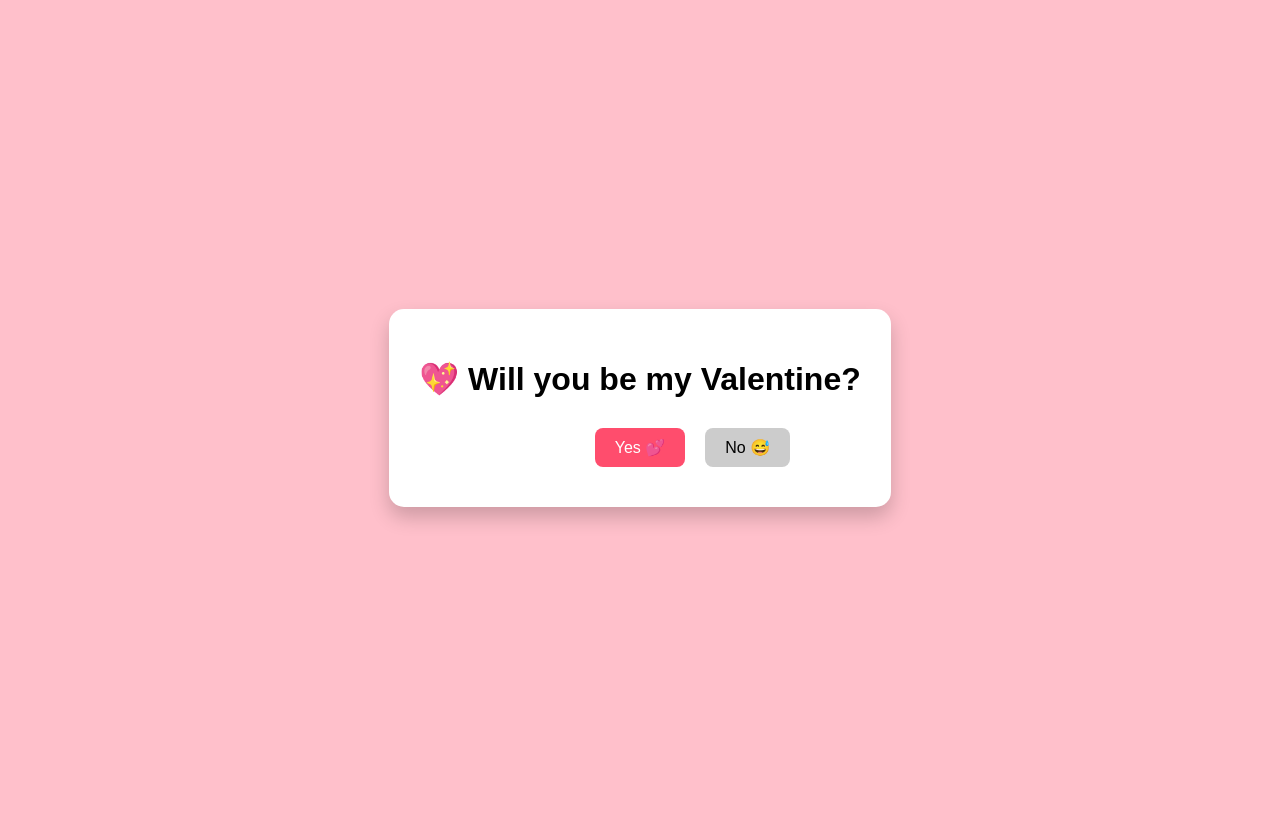
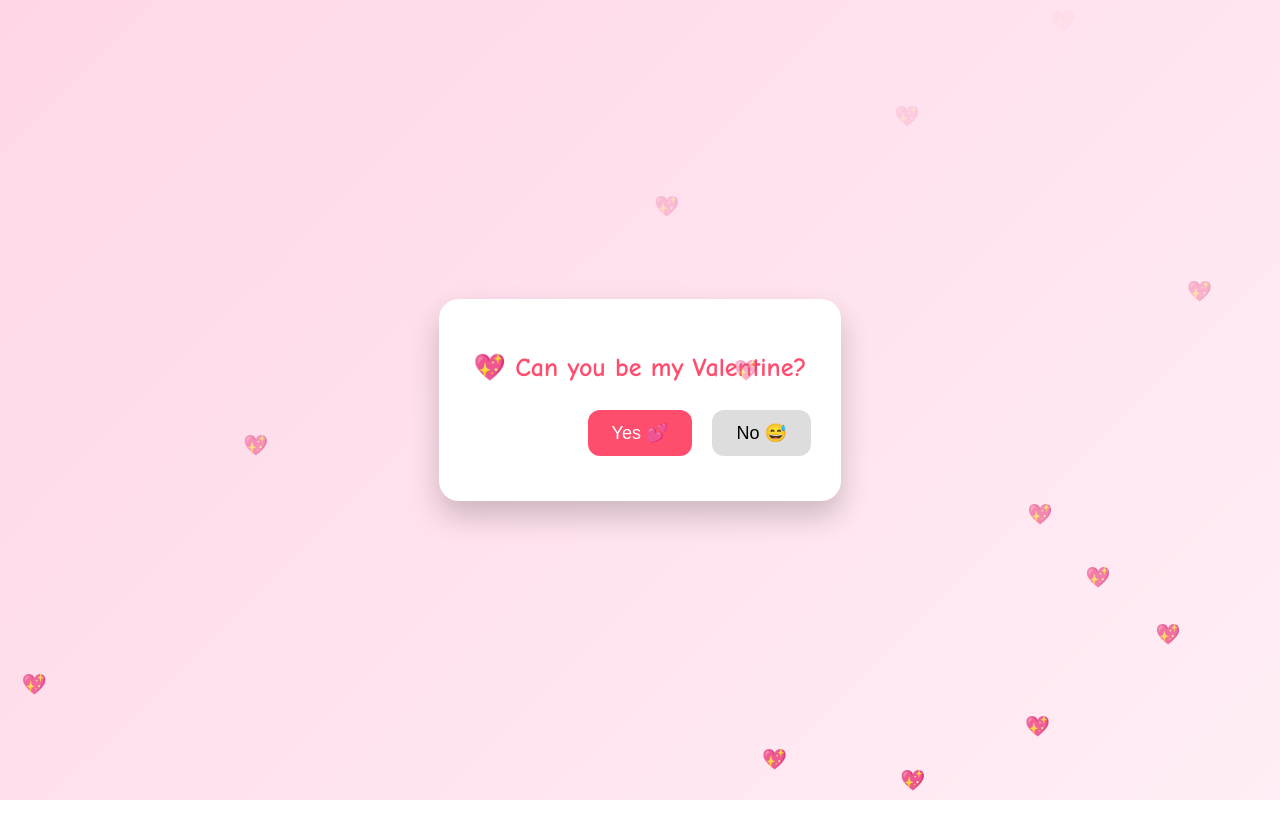
Before and after one commit to polzab2881/job-hunt-notes-2024-demo-page, a plain HTML site: page index.html in a window 1280 px wide. Drawn offline with Linux system fonts and the light colour scheme.

Commit message:
Update index.html

```diff
--- a/index.html
+++ b/index.html
@@ -1,38 +1,46 @@
 <!DOCTYPE html>
 <html lang="en">
 <head>
-  <meta charset="UTF-8" />
-  <title>Valentine 💖</title>
+  <meta charset="UTF-8">
+  <title>Hi 😊</title>
   <style>
     body {
       height: 100vh;
+      margin: 0;
+      background: linear-gradient(135deg, #ffd6e8, #ffeef5);
       display: flex;
       justify-content: center;
       align-items: center;
-      background: pink;
-      font-family: Arial, sans-serif;
+      font-family: "Comic Sans MS", cursive;
       overflow: hidden;
     }
 
     .box {
+      background: white;
+      padding: 35px;
+      border-radius: 20px;
       text-align: center;
-      background: white;
-      padding: 30px;
-      border-radius: 15px;
-      box-shadow: 0 10px 20px rgba(0,0,0,0.2);
+      box-shadow: 0 15px 30px rgba(0,0,0,0.2);
+      animation: pop 0.6s ease;
+    }
+
+    @keyframes pop {
+      0% { transform: scale(0.7); }
+      100% { transform: scale(1); }
     }
 
     h1 {
-      margin-bottom: 20px;
+      color: #ff4d6d;
+      font-size: 26px;
     }
 
     button {
-      padding: 10px 20px;
-      font-size: 16px;
+      padding: 12px 24px;
+      font-size: 18px;
       border: none;
-      border-radius: 8px;
+      border-radius: 12px;
+      margin: 10px;
       cursor: pointer;
-      margin: 10px;
     }
 
     #yes {
@@ -41,15 +49,27 @@
     }
 
     #no {
-      background: #ccc;
+      background: #ddd;
       position: absolute;
+    }
+
+    .heart {
+      position: absolute;
+      color: #ff4d6d;
+      font-size: 20px;
+      animation: float 4s infinite ease-in;
+    }
+
+    @keyframes float {
+      0% { transform: translateY(0); opacity: 1; }
+      100% { transform: translateY(-800px); opacity: 0; }
     }
   </style>
 </head>
 <body>
 
   <div class="box" id="question">
-    <h1>💖 Will you be my Valentine?</h1>
+    <h1>💖 Can you be my Valentine?</h1>
     <button id="yes" onclick="yesClicked()">Yes 💕</button>
     <button id="no" onmouseover="moveNo()">No 😅</button>
   </div>
@@ -57,20 +77,29 @@
   <script>
     function moveNo() {
       const noBtn = document.getElementById("no");
-      const x = Math.random() * (window.innerWidth - 100);
-      const y = Math.random() * (window.innerHeight - 50);
-      noBtn.style.left = x + "px";
-      noBtn.style.top = y + "px";
+      noBtn.style.left = Math.random() * (window.innerWidth - 100) + "px";
+      noBtn.style.top = Math.random() * (window.innerHeight - 50) + "px";
     }
 
     function yesClicked() {
       document.body.innerHTML = `
         <div class="box">
           <h1>❤️ I love you ❤️</h1>
-          <p>You just made me the happiest person 🥰</p>
+          <p>You just made my whole day 🥰</p>
         </div>
       `;
     }
+
+    // floating hearts
+    setInterval(() => {
+      const heart = document.createElement("div");
+      heart.className = "heart";
+      heart.innerHTML = "💖";
+      heart.style.left = Math.random() * 100 + "vw";
+      heart.style.bottom = "0px";
+      document.body.appendChild(heart);
+      setTimeout(() => heart.remove(), 4000);
+    }, 300);
   </script>
 
 </body>
```
